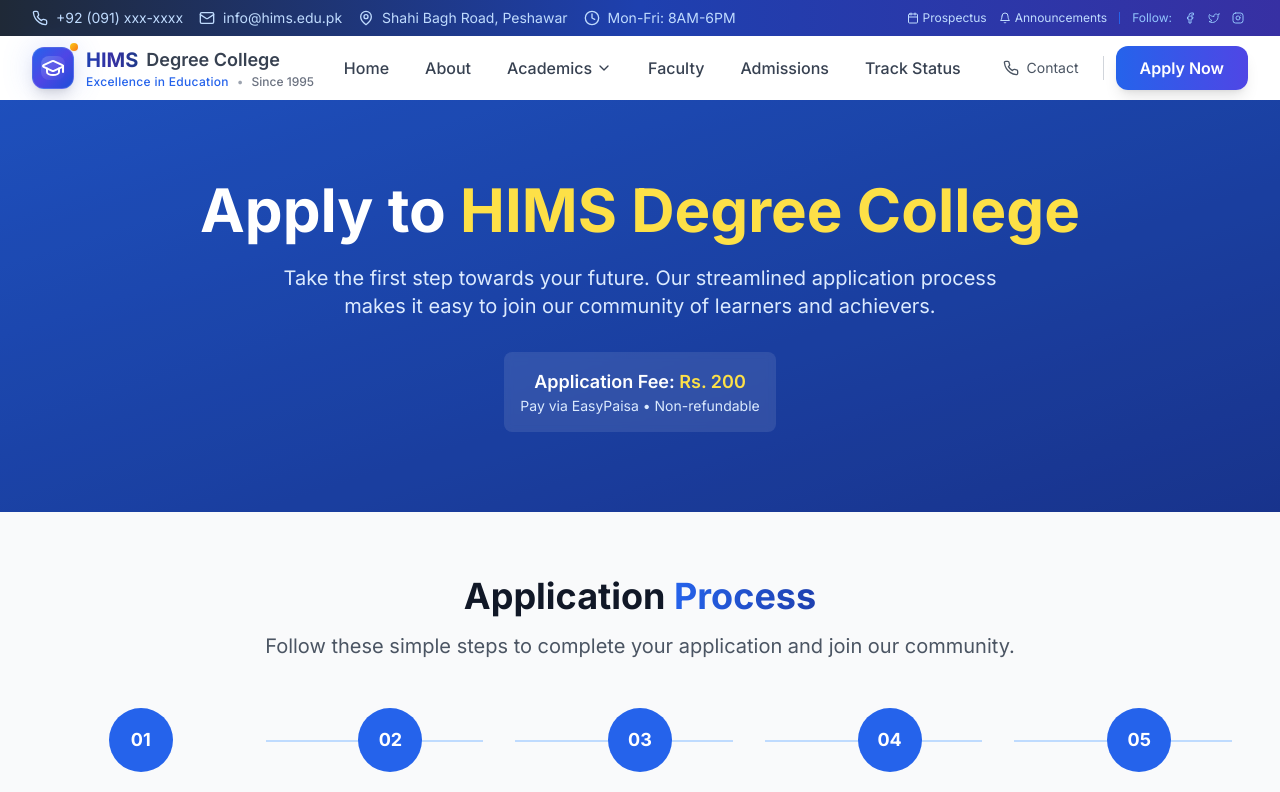
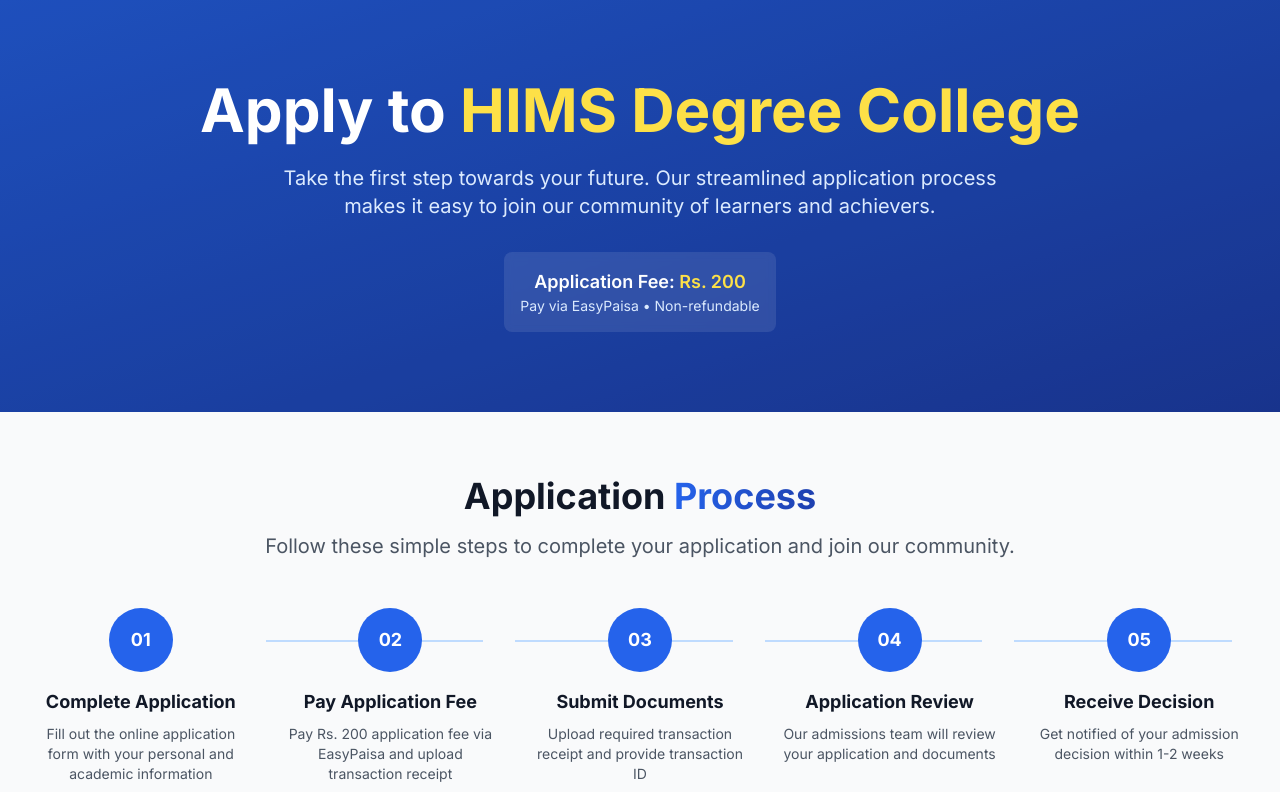
Before and after one commit to salmanfarooqi/hims-college-website-frontend, a Next.js app: page /apply in a window 1280 px wide. Shown: the top 792 px of the page. Built offline with nearby package versions, Linux system fonts and the light colour scheme.

Commit message:
ui-fixes

```diff
--- a/app/layout.tsx
+++ b/app/layout.tsx
@@ -1,7 +1,6 @@
 import type { Metadata } from 'next'
 import { Inter } from 'next/font/google'
 import './globals.css'
-import Navigation from './components/Navigation'
 import 'react-toastify/dist/ReactToastify.css'
 import { ToastContainer } from 'react-toastify'
 
@@ -21,7 +20,6 @@
   return (
     <html lang="en">
       <body className={inter.className}>
-        <Navigation />
         <div>
           {children}
         </div>
--- a/services/index.ts
+++ b/services/index.ts
@@ -1,5 +1,5 @@
 // API Configuration - Direct URL configuration (no env dependency)
-const API_BASE_URL = 'http://localhost:5000';
+const API_BASE_URL = 'https://hims-college-website.vercel.app';
 
 // For production, change this to your production URL:
 // const API_BASE_URL = 'https://your-production-api.com';
```
